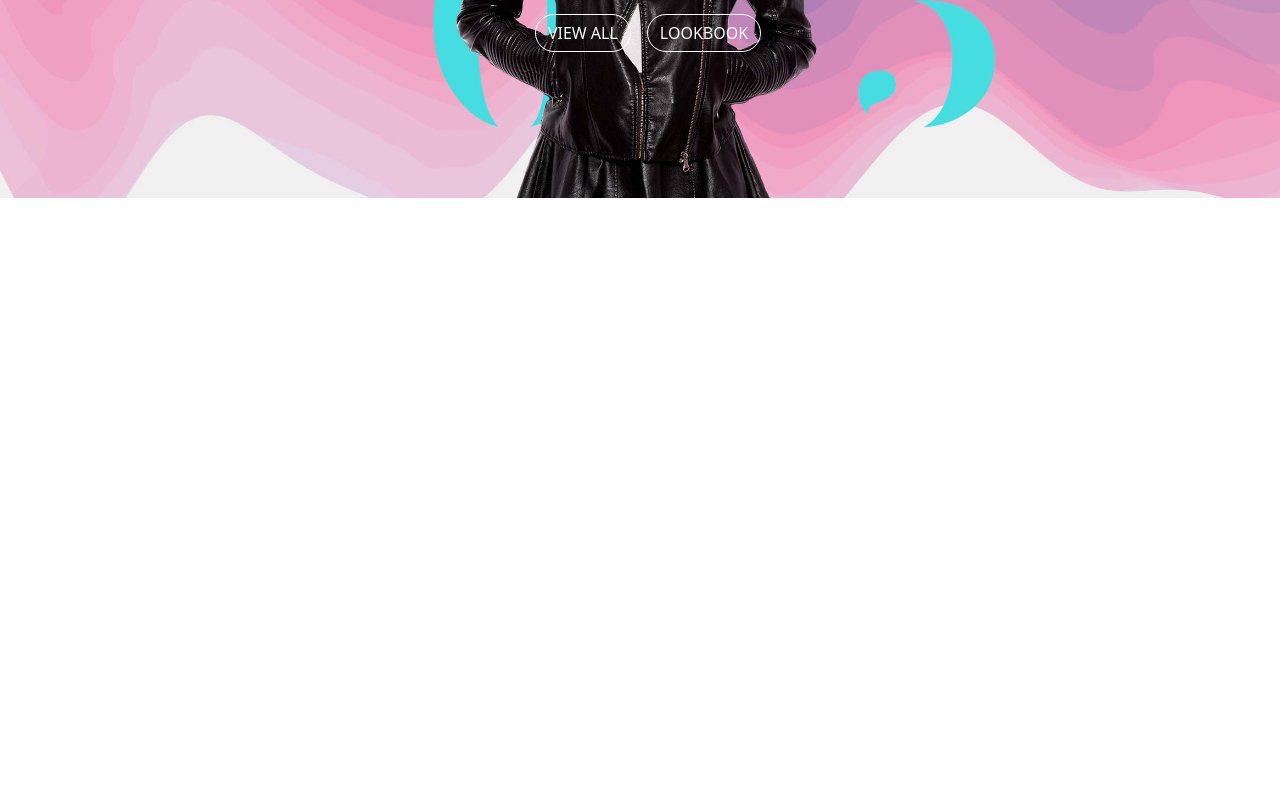
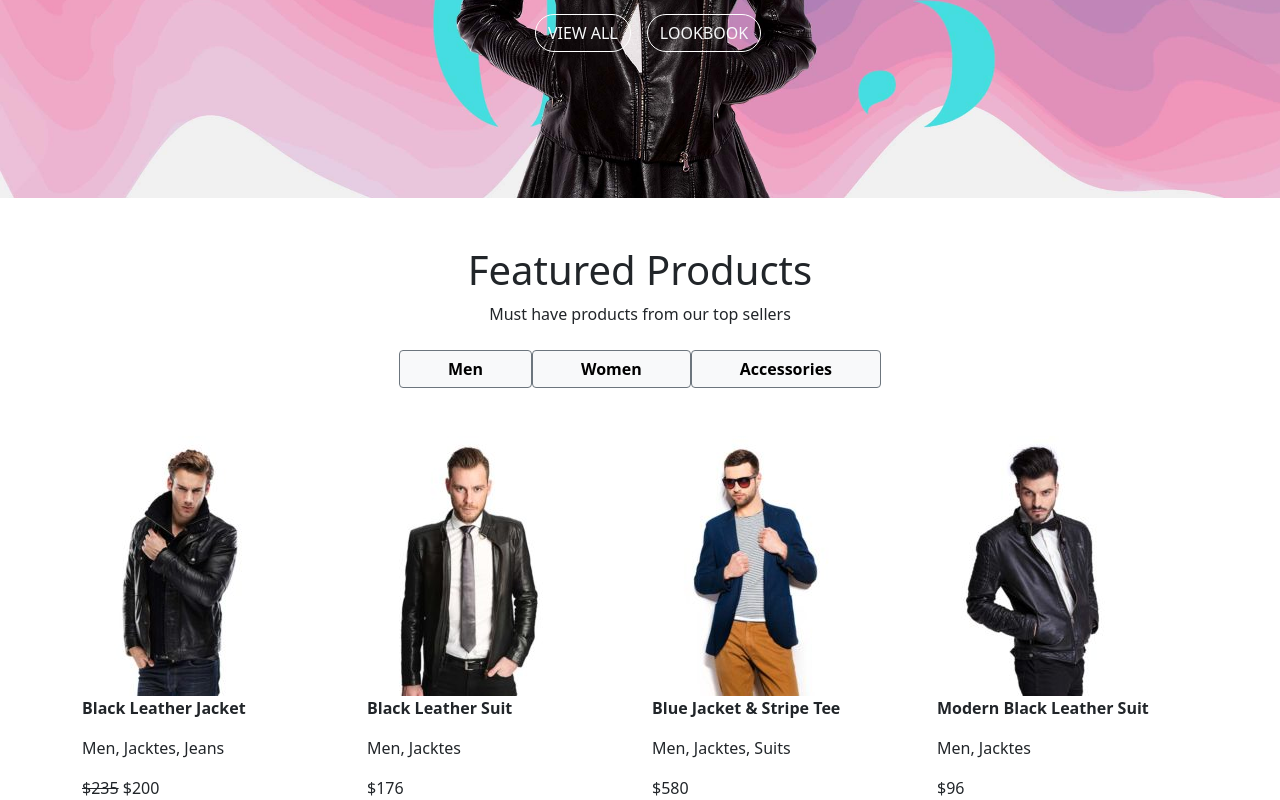
Before and after one commit to chiaraxs/proj-html-vuejs, a Vue app: page / in a window 1280 px wide. Shown: the part 462-1262 px from the top of the page. Before the commit the page ends 800 px from the top, so only its background shows below. Built offline with nearby package versions, Linux system fonts and the light colour scheme.

Commit message:
Completed: FeatueredProducts (temporary style)

```diff
--- a/src/components/FeaturedProducts.vue
+++ b/src/components/FeaturedProducts.vue
@@ -1,5 +1,73 @@
 <template>
-    <div></div>
+    <div class="container-fluid">
+        <div class="container mt-5">
+
+            <div class="text-center">
+                <h1>Featured Products</h1>
+                <p>Must have products from our top sellers</p>
+            </div>
+
+
+            <!-- BUTTONS -->
+            <div class="mt-4 justify-content-center d-flex">
+
+                <button type="button" class="btn btn-light border border-secondary px-5 fw-bold">Men</button>
+                <button type="button" class="btn btn-light border border-secondary px-5  fw-bold">Women</button>
+                <button type="button" class="btn btn-light border border-secondary px-5  fw-bold">Accessories</button>
+
+            </div>
+             <!-- / BUTTONS -->
+
+            <!-- OUTFITS CONTAINER -->
+            <div class="row mt-5">
+
+                <!-- OUTFIT 1 -->
+                <div class="col">
+
+                    <img src="../assets/img/black_elegant_leather_jacket-200x260.jpg" alt="">
+                    <p class="fw-bold">Black Leather Jacket</p>
+                    <p>Men, Jacktes, Jeans</p>
+                    <span class="text-decoration-line-through">$235</span> <span>$200</span>
+
+                </div>
+                <!-- / OUTFIT 1  -->
+
+                <!-- OUTFIT 2 -->
+                <div class="col">
+
+                    <img src="../assets/img/black_leather_suit-200x260.jpg" alt="">
+                    <p class="fw-bold">Black Leather Suit</p>
+                    <p>Men, Jacktes</p>
+                    <span>$176</span>
+
+                </div>
+                <!-- / OUTFIT 2 -->
+
+                <!-- OUTFIT 3 -->
+                <div class="col">
+                    <img src="../assets/img/blue_jacket_and_white_stripe_tee-200x260.jpg" alt="">
+                    <p class="fw-bold">Blue Jacket & Stripe Tee</p>
+                    <p>Men, Jacktes, Suits</p>
+                    <span>$580</span>
+                </div>
+                <!-- / OUTFIT 3 -->
+
+                <!-- OUTFIT 4 -->
+                <div class="col">
+                    <img src="../assets/img/modern_black_leather_suit-200x260.jpg" alt="">
+                    <p class="fw-bold">Modern Black Leather Suit</p>
+                    <p>Men, Jacktes</p>
+                    <span>$96</span>
+                </div>
+                <!-- / OUTFIT 4 -->
+
+
+            </div>
+            <!-- / OUTFITS CONTAINER  -->
+
+
+        </div>
+    </div>
 </template>
 
 
--- a/src/components/HeaderBox.vue
+++ b/src/components/HeaderBox.vue
@@ -8,14 +8,14 @@
             <div class="container container-pre-header d-flex">
                 <div class="d-flex ps-5 pt-3">
 
-                    <i class="fab fa-facebook-f mx-2"></i>
+                    <i class="fab fa-facebook-f mx-2 "></i>
                     <i class="fab fa-twitter mx-2"></i>
                     <i class="fab fa-instagram mx-2"></i>
                     <i class="fab fa-youtube mx-2"></i>
 
                 </div>
 
-                <div class="container d-flex justify-content-end text-center">
+                <div class="container d-flex justify-content-end">
                     <div class="shopping">
                         <p class="px-4 py-2">Shooping Cart</p>
                     </div>
```
